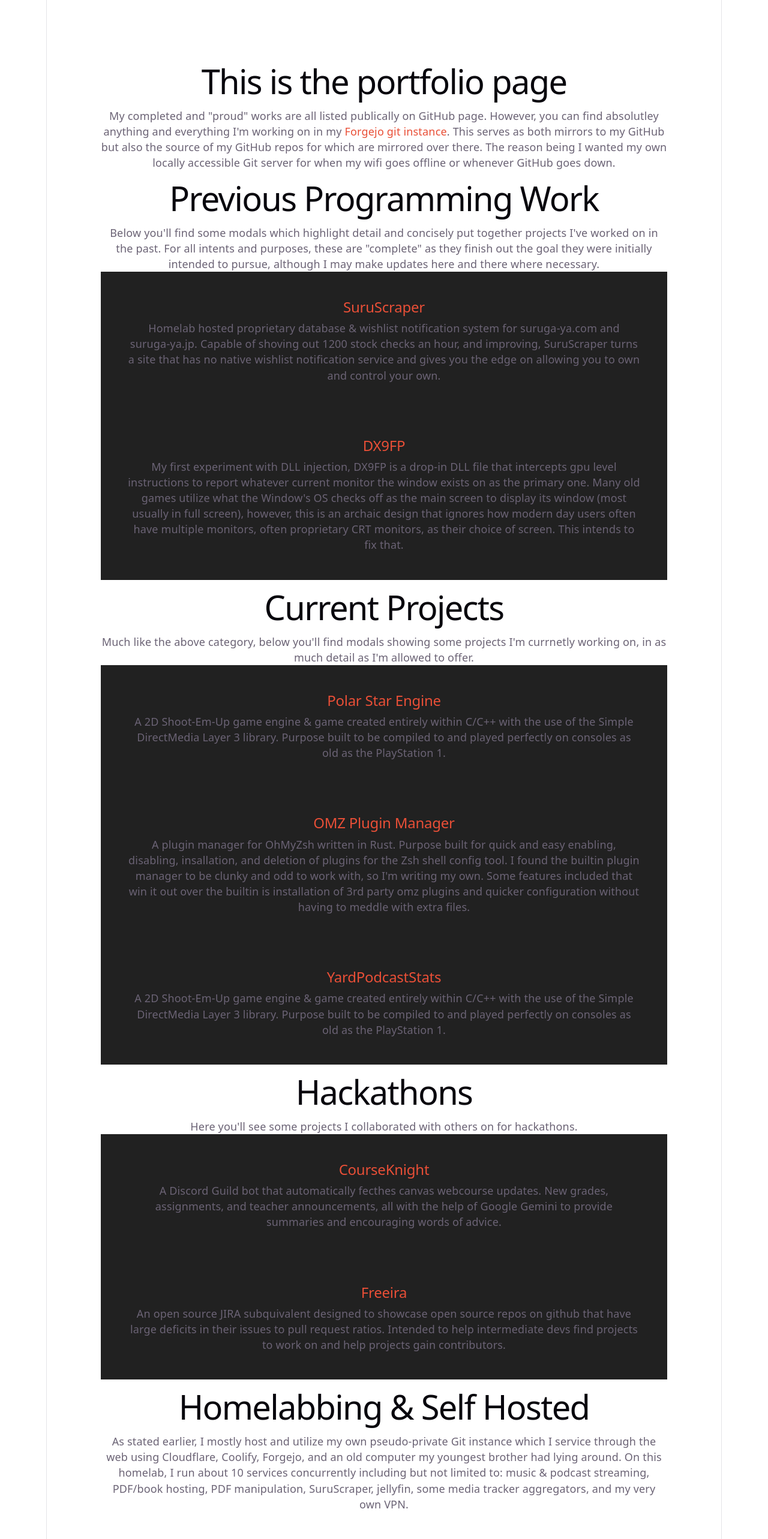
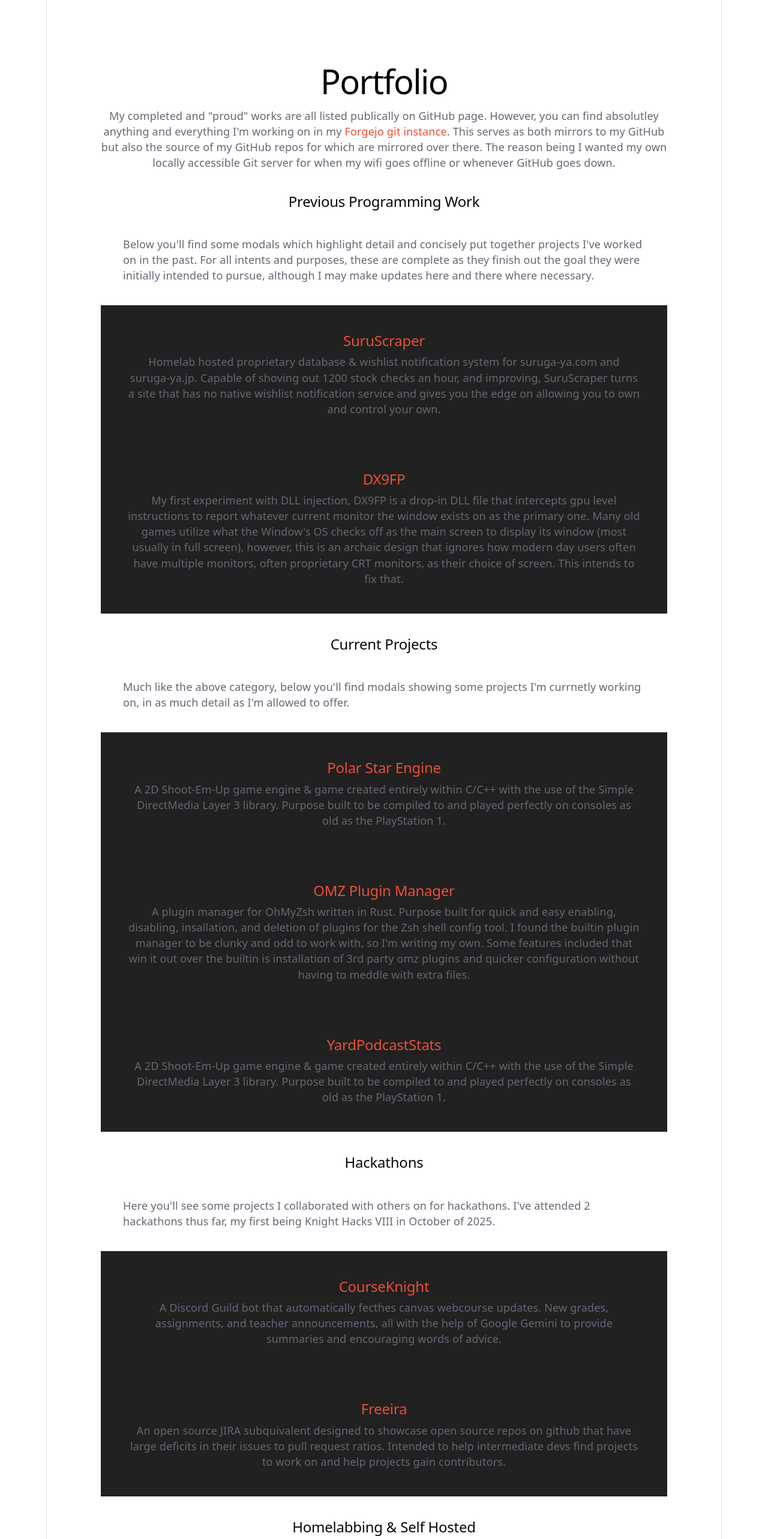
Before and after one commit to rydal05/portfolio-site, a React (Vite) app: page /#/portfolio in a window 1280 px wide. Shown: the part 100-2666 px from the top of the page at 60% size. Built offline with nearby package versions, Linux system fonts and the light colour scheme.

Commit message:
finish scaffolding portfolio

```diff
--- a/src/pages/portfolio.jsx
+++ b/src/pages/portfolio.jsx
@@ -1,9 +1,10 @@
 import ProjectModal from "../components/ProjectModal";
+import TextBlock from "../components/TextBlock";
 
 function Portfolio() {
 	return (
 		<>
-			<h1>This is the portfolio page</h1>
+			<h1>Portfolio</h1>
 			<p>
 				My completed and "proud" works are all listed publically on
 				GitHub page. However, you can find absolutley anything and
@@ -19,14 +20,15 @@
 				being I wanted my own locally accessible Git server for when my
 				wifi goes offline or whenever GitHub goes down.
 			</p>
-			<h1>Previous Programming Work</h1>
-			<p>
-				Below you'll find some modals which highlight detail and
+
+			<TextBlock
+				title="Previous Programming Work"
+				text="Below you'll find some modals which highlight detail and
 				concisely put together projects I've worked on in the past. For
-				all intents and purposes, these are "complete" as they finish
+				all intents and purposes, these are complete as they finish
 				out the goal they were initially intended to pursue, although I
-				may make updates here and there where necessary.
-			</p>
+				may make updates here and there where necessary."
+			/>
 
 			<ProjectModal
 				link="https://github.com/rydal05/SuruScraper"
@@ -40,12 +42,13 @@
 				image=""
 				text="My first experiment with DLL injection, DX9FP is a drop-in DLL file that intercepts gpu level instructions to report whatever current monitor the window exists on as the primary one. Many old games utilize what the Window's OS checks off as the main screen to display its window (most usually in full screen), however, this is an archaic design that ignores how modern day users often have multiple monitors, often proprietary CRT monitors, as their choice of screen. This intends to fix that."
 			/>
-			<h1>Current Projects</h1>
-			<p>
-				Much like the above category, below you'll find modals showing
+
+			<TextBlock
+				title="Current Projects"
+				text="Much like the above category, below you'll find modals showing
 				some projects I'm currnetly working on, in as much detail as I'm
-				allowed to offer.
-			</p>
+				allowed to offer."
+			/>
 
 			<ProjectModal
 				link="https://github.com/rydal05/SDL3_POLAR-STAR"
@@ -66,11 +69,12 @@
 				text="A 2D Shoot-Em-Up game engine & game created entirely within C/C++ with the use of the Simple DirectMedia Layer 3 library. Purpose built to be compiled to and played perfectly on consoles as old as the PlayStation 1."
 			/>
 
-			<h1>Hackathons</h1>
-			<p>
-				Here you'll see some projects I collaborated with others on for
-				hackathons.
-			</p>
+			<TextBlock
+				title="Hackathons"
+				text="Here you'll see some projects I collaborated with others on for
+				hackathons. I've attended 2 hackathons thus far, my first being Knight Hacks VIII in October of 2025."
+			/>
+
 			<ProjectModal
 				link="https://github.com/Kumo000/CourseKnight"
 				title="CourseKnight"
@@ -85,17 +89,19 @@
 				text="An open source JIRA subquivalent designed to showcase open source repos on github that have large deficits in their issues to pull request ratios. Intended to help intermediate devs find projects to work on and help projects gain contributors.
 			"
 			/>
-			<h1>Homelabbing & Self Hosted</h1>
-			<p>
-				As stated earlier, I mostly host and utilize my own
+
+
+			<TextBlock
+				title="Homelabbing & Self Hosted"
+				text="As stated earlier, I mostly host and utilize my own
 				pseudo-private Git instance which I service through the web
 				using Cloudflare, Coolify, Forgejo, and an old computer my
 				youngest brother had lying around. On this homelab, I run about
 				10 services concurrently including but not limited to: music &
 				podcast streaming, PDF/book hosting, PDF manipulation,
 				SuruScraper, jellyfin, some media tracker aggregators, and my
-				very own VPN.
-			</p>
+				very own VPN."
+			/>
 		</>
 	);
 }
```
